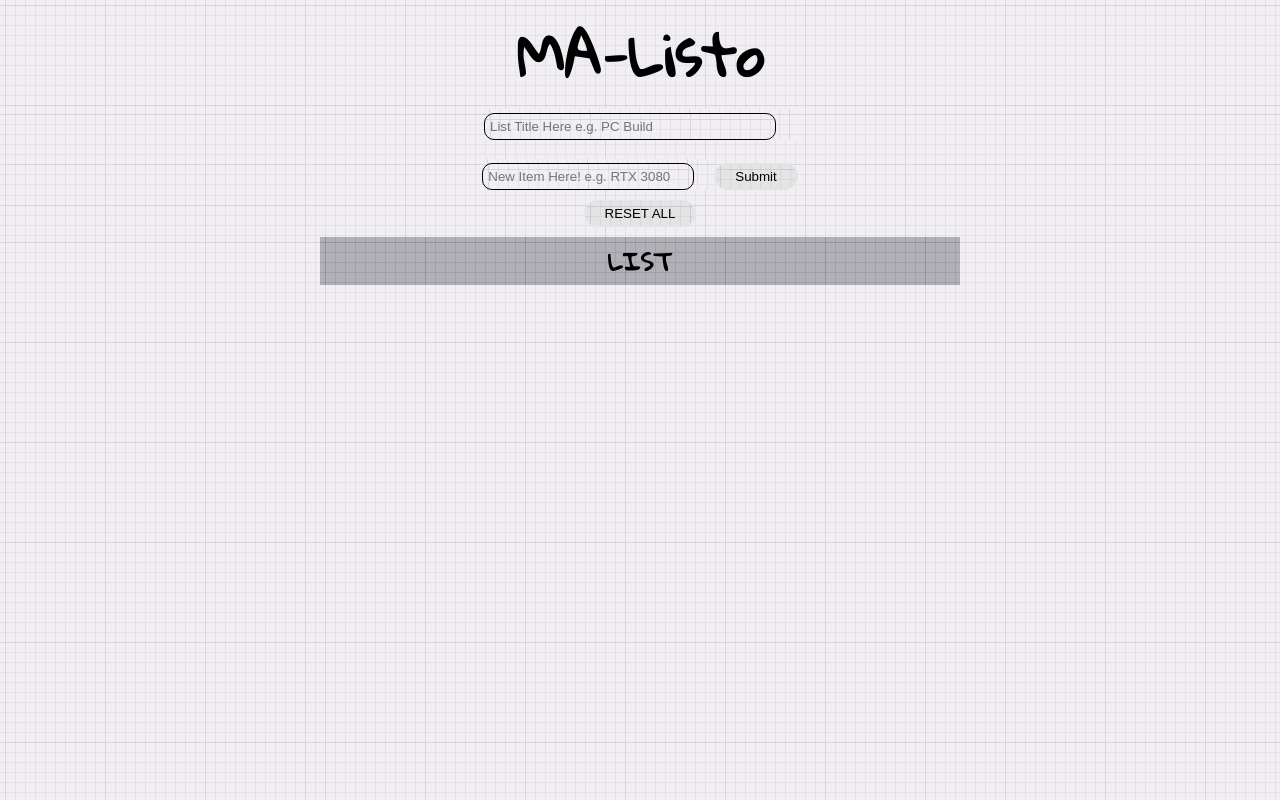
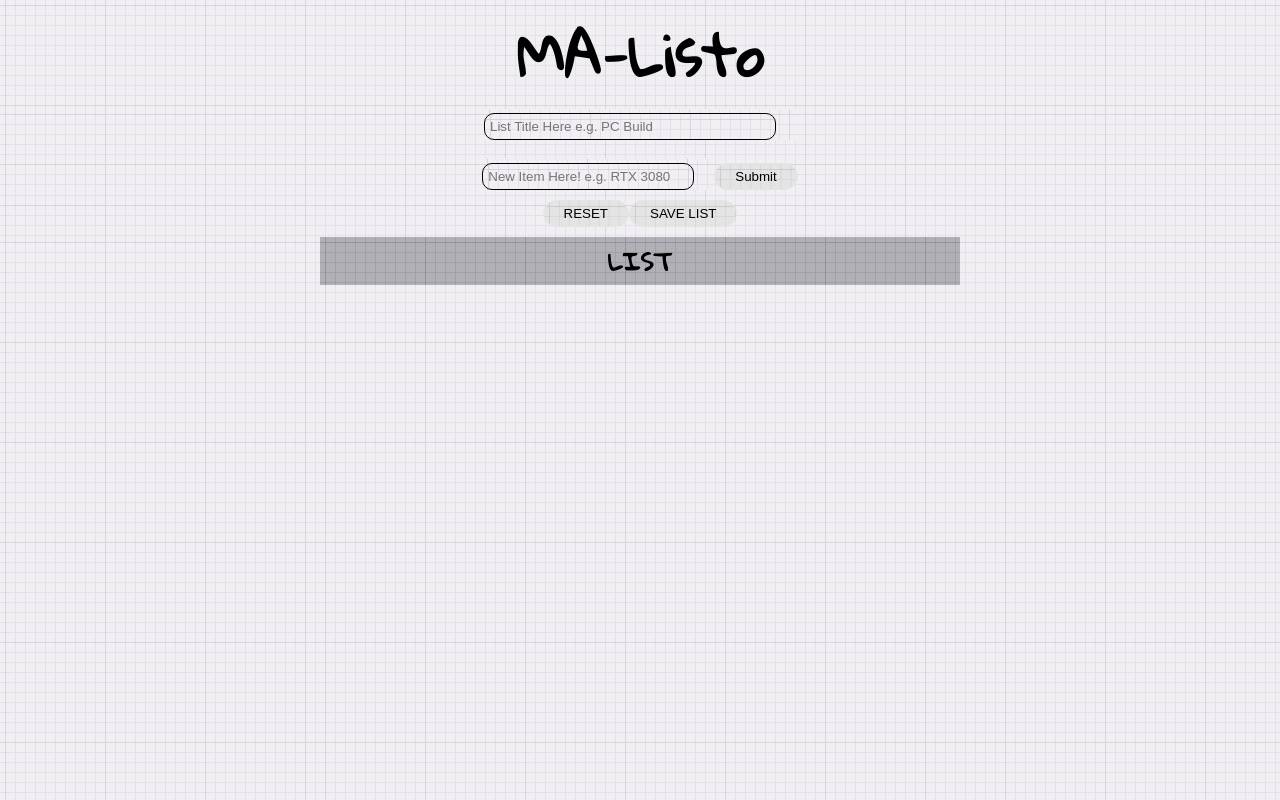
Before and after one commit to Roobbeet/ma-list, a React (Create React App) app: page / in a window 1280 px wide. Shown: the top 800 px of the page. Built offline with nearby package versions, Linux system fonts and the light colour scheme.

Commit message:
manual local storage

```diff
--- a/src/App.js
+++ b/src/App.js
@@ -5,6 +5,7 @@ import ListItem from './components/list/list.component';
 const App = () =>{
 
  const [list, newList] = useState([{name: '', isDone: false}]);
+ const [past, newPast] = useState([{name: '', isDone: true}])
  const [isDone, setDone] = useState(false);
  const [currentItem, setCurrent] = useState('');
  const [title, setTitle] = useState('')
@@ -13,21 +14,27 @@ const App = () =>{
  useEffect(() => {
   const lastItems = JSON.parse(localStorage.getItem('listItem'));
   console.log(lastItems);
-  // newList(lastItems);
-
+  if(lastItems) {
+    newList(lastItems, [...list]);
+  }
   console.log(list);
  }, [])
 
+ /*
  useEffect(() => {
-   return () => localStorage.setItem('listItem', JSON.stringify(list));
- }, [list])
+  alert('ComponentDidMount');
+  return () => {
+
+    localStorage.setItem('listItem', JSON.stringify(list));
+  }
+ }, []) */
 
  //handle add list
- const handleAddList = (event) => {
+ const handleAddList = async event => {
    event.preventDefault();
-   event.target.reset();
+   await event.target.reset();
 
-   if (!list.includes(currentItem) && (!!currentItem)) {
+   if (!list.includes(currentItem) && !past.includes(currentItem) && (!!currentItem)) {
     newList([
       {name: currentItem, isDone}, ...list,
    ])
@@ -46,6 +53,7 @@ const App = () =>{
  }
  //set done
  const handleDone = (item) => {
+  newPast([...past, {name: item, isDone: true}])
   list.filter(name => name.name !== item);
   newList([
     ...list.filter(name => name.name !== item), {name: item, isDone: true}
@@ -60,7 +68,16 @@ const handleTitle = async event => {
 
  //RESET FIELD
  const resetField = () => {
+  localStorage.clear()
   newList([]);
+  console.log(list);
+  }
+
+ //SAVE LIST {
+ const saveList = () => {
+   alert('Your list is saved on the local storage, dont worry');
+   console.log(list)
+   localStorage.setItem('listItem', JSON.stringify(list));
  }
 
     return (
@@ -78,7 +95,9 @@ const handleTitle = async event => {
         <input type="submit" value="Submit" className="btn"/>
       </form>
 
-      <button className="reset-btn btn" onClick={resetField}>RESET ALL</button>
+      <button className="reset-btn btn" onClick={resetField}>RESET</button>
+      <button className="reset-btn btn" onClick={saveList}>SAVE LIST</button>
+
 
       <div className="List">
       <div className="New list-container">
```
